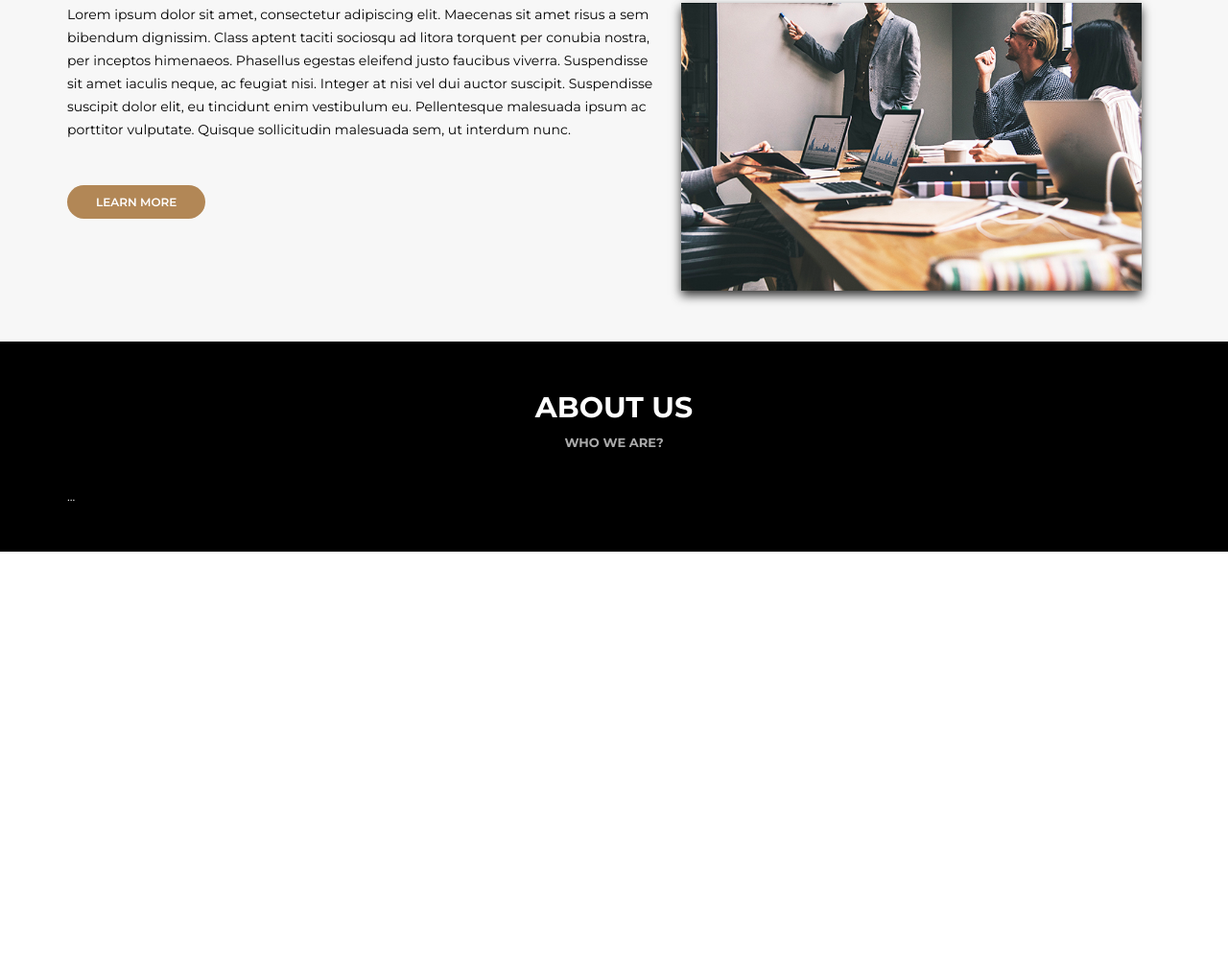
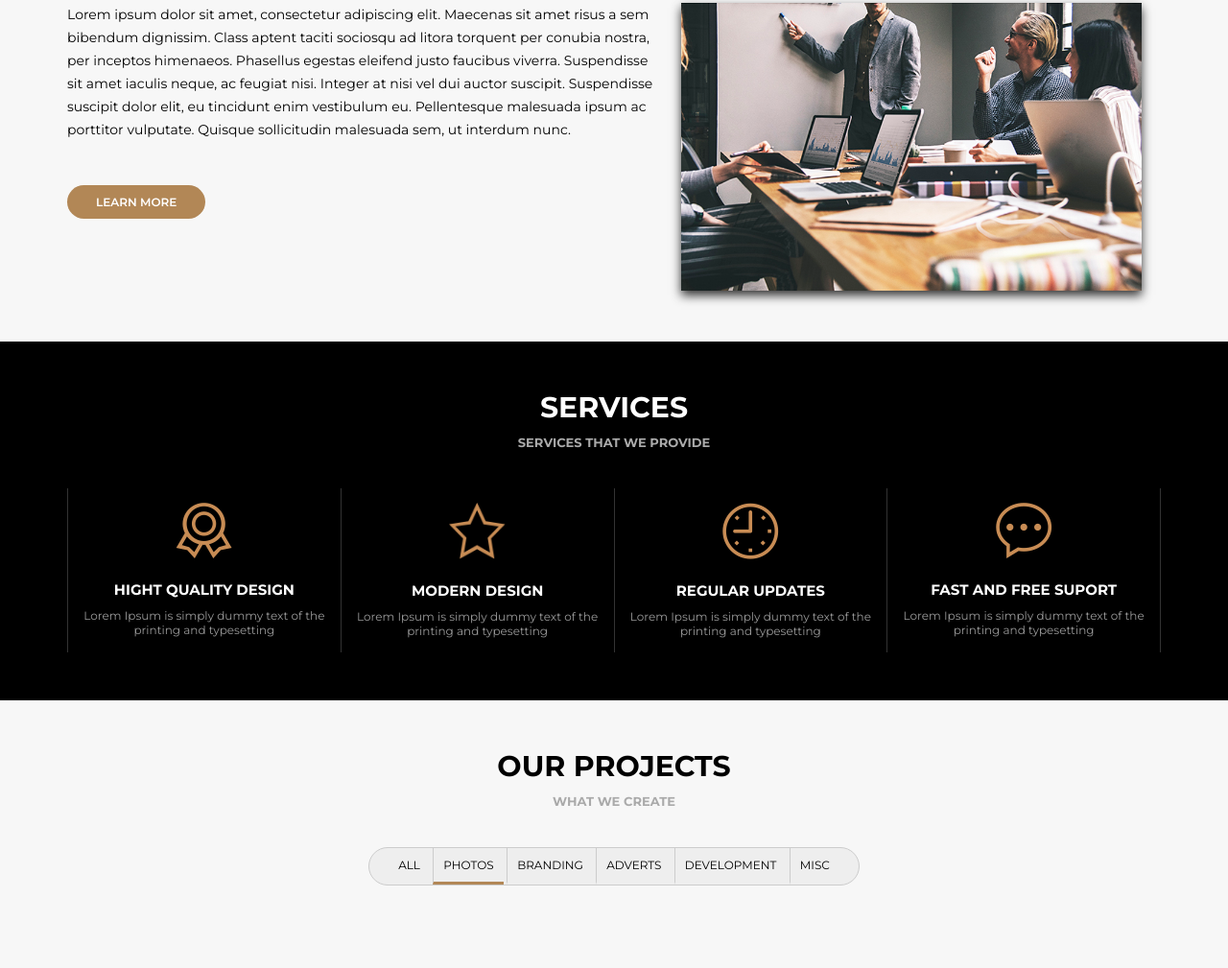
Before and after one commit to J0nzera/awax, a plain HTML site: page index.html in a window 1280 px wide. Shown: the part 950-1959 px from the top of the page at 96% size. Before the commit the page ends 1525 px from the top, so only its background shows below. Drawn offline with Linux system fonts and the light colour scheme.

Commit message:
awax - b7web

```diff
--- a/assets/css/style.css
+++ b/assets/css/style.css
@@ -227,3 +227,87 @@ header {
 	width: 480px;
 	box-shadow: 0px 5px 10px #333;
 }
+
+/*---------------------SERVICES----------------------------*/
+
+.section-services {
+	display: flex;
+}
+
+.section-service {
+	flex: 1;
+	text-align: center;
+	border-right: 1px solid #333;
+	padding: 15px;
+}
+
+.section-service:first-child { /*seleciona o primeiro item*/
+	border-left: 1px solid #333;
+}
+
+.section-service h4 {
+	margin-top: 20px;
+	text-transform: uppercase;
+	font-size: 15px;
+}
+
+.section-service p {
+	margin-top: 10px;
+	font-size: 12px;
+	color: #999;
+}
+
+/*---------------------PROJECTS------------------------*/
+
+.section-projects {
+	display: flex;
+	flex-direction: column;
+	align-items: center;
+}
+
+.section-projects--filters {
+	border: 1px solid #CCC;
+	background-color: #EEE;
+	border-radius: 30px;
+	display: inline-block;
+	padding: 0px 20px;
+}
+
+.section-projects--filters ul,
+.section-projects--filters li {
+	list-style: none;
+}
+
+.section-projects--filters li {
+	display: inline-block;
+	padding: 10px;
+	text-transform: uppercase;
+	font-size: 12px;
+	border-left: 1px solid #CCC;
+	border-bottom: 3px solid #EEE;
+	cursor: pointer;
+}
+
+.section-projects--filters li:hover,
+.section-projects--filters li.active {
+	border-bottom: 3px solid #B28756
+}
+
+.section-projects--filters li:first-child {
+	border-left: 0;
+}
+
+/*---------------------PROJECTS - PHOTOS------------------------*/
+
+.section-projects--photos {
+	width: 100vw;
+	max-width: 1140px;
+	margin-top: 20px;
+	display: flex;
+	flex-wrap: wrap; /*quebra de linha*/
+	justify-content: center;
+}
+
+.section-projects--photo {
+	width: 280px;
+}
--- a/index.html
+++ b/index.html
@@ -75,10 +75,106 @@
 		</section>
 
 		<section class="default dark">
-			<div class="section-title"> About Us </div>
-			<div class="section-desc"> Who We Are? </div>
+			<div class="section-title"> Services </div>
+			<div class="section-desc"> Services that we provide </div>
 			<div class="section-body">
-				...
+				<div class="section-services">
+					<div class="section-service">
+						<img src="assets/images/medalha.png">
+						<h4>Hight Quality Design</h4>
+						<p>Lorem Ipsum is simply dummy text of the printing and typesetting</p>
+					</div>
+
+					<div class="section-service">
+						<img src="assets/images/estrela.png" width="59" height="59">
+						<h4>Modern Design</h4>
+						<p>Lorem Ipsum is simply dummy text of the printing and typesetting</p>
+					</div>
+
+					<div class="section-service">
+						<img src="assets/images/relogio.png">
+						<h4>Regular Updates</h4>
+						<p>Lorem Ipsum is simply dummy text of the printing and typesetting</p>
+					</div>
+
+					<div class="section-service">
+						<img src="assets/images/balao.png">
+						<h4>Fast and free suport</h4>
+						<p>Lorem Ipsum is simply dummy text of the printing and typesetting</p>
+					</div>
+				</div>
+			</div>
+		</section>
+
+		<section class="default light">
+			<div class="section-title"> Our Projects </div>
+			<div class="section-desc"> What we create </div>
+			<div class="section-body">
+				<div class="section-projects">
+					<div class="section-projects--filters">
+						<ul>
+							<li>All</li>
+							<li class="active">Photos</li>
+							<li>Branding</li>
+							<li>Adverts</li>
+							<li>Development</li>
+							<li>Misc</li>
+						</ul>
+					</div>
+
+					<div class="section-projects--photos">
+						<div class="section-projects--photo">
+							<div class="section-projects--photoarea">
+								<div class="section-projects--photoinfo"></div>
+								<img src="">
+							</div>
+						</div>
+
+						<div class="section-projects--photo">
+
+						</div>
+
+						<div class="section-projects--photo">
+
+						</div>
+
+						<div class="section-projects--photo">
+
+						</div>
+
+						<div class="section-projects--photo">
+
+						</div>
+
+						<div class="section-projects--photo">
+
+						</div>
+
+						<div class="section-projects--photo">
+
+						</div>
+
+						<div class="section-projects--photo">
+
+						</div>
+
+						<div class="section-projects--photo">
+
+						</div>
+
+						<div class="section-projects--photo">
+
+						</div>
+
+						<div class="section-projects--photo">
+
+						</div>
+
+						<div class="section-projects--photo">
+
+						</div>
+					</div>
+				</div>
 			</div>
 		</section>
 
```
